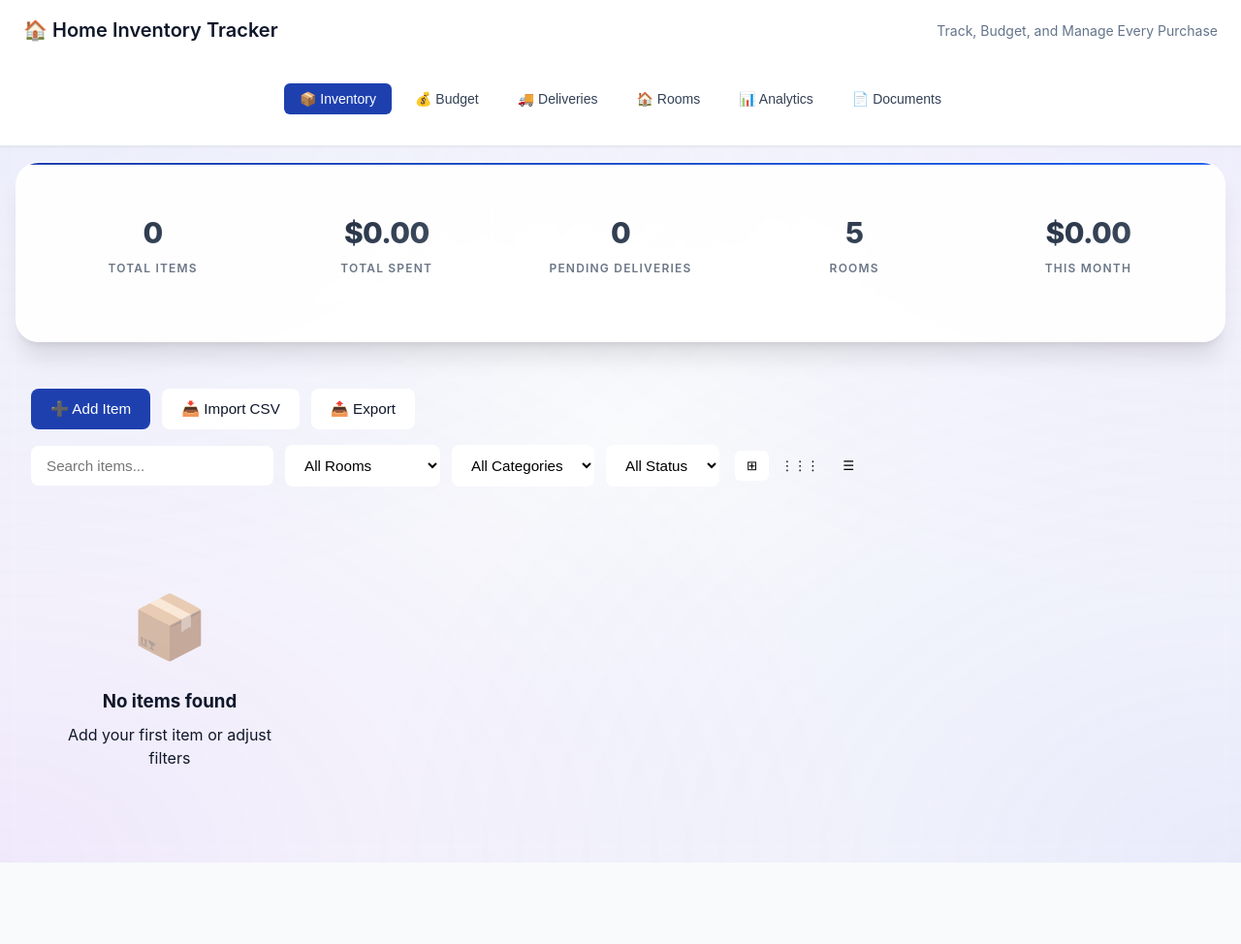
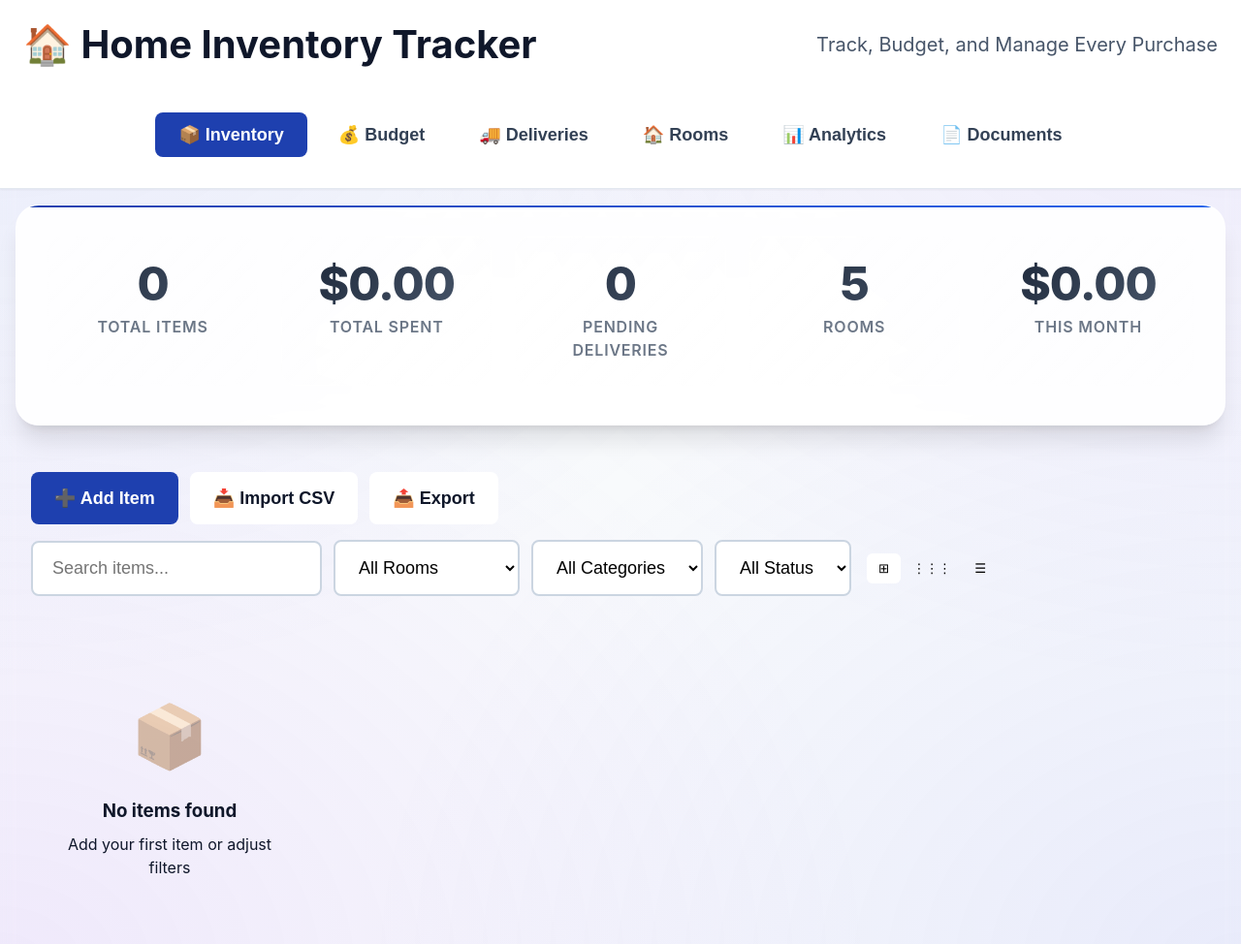
Before and after one commit to franzenjb/home-inventory-tracker, a website: page index.html in a window 1280 px wide. Shown: the whole page at 97% size. Before the commit the page ends 890 px from the top, so only its background shows below. Drawn offline with nearby package versions, Linux system fonts and the light colour scheme.

Commit message:
CRITICAL: Fix illegible tiny fonts
- Header title: 2.5rem (was 1.25rem)
- Tagline: 1.25rem (was 0.875rem)
- Navigation buttons: 1.125rem with 0.75rem padding
- Stat values: 3rem bold (was var(--font-size-3xl))
- Stat labels: 1rem (was 0.75rem)
- Action buttons: 1.125rem with 1rem padding
- Search/filters: 1.125rem with 1rem padding
- All text now readable and prominent

Fonts are now properly sized for actual readability.

```diff
--- a/styles.css
+++ b/styles.css
@@ -175,15 +175,15 @@ body {
 
 
 .header-content h1 {
-    font-size: 1.25rem;
-    font-weight: 600;
+    font-size: 2.5rem;
+    font-weight: 700;
     color: var(--gray-900);
     margin: 0;
 }
 
 .tagline {
-    color: var(--gray-500);
-    font-size: 0.875rem;
+    color: var(--gray-600);
+    font-size: 1.25rem;
     margin-left: 1rem;
 }
 
@@ -208,14 +208,14 @@ body {
 }
 
 .nav-btn {
-    padding: 0.5rem 1rem;
+    padding: 0.75rem 1.5rem;
     background: transparent;
     border: none;
     color: var(--gray-700);
-    font-size: 0.875rem;
-    font-weight: 500;
+    font-size: 1.125rem;
+    font-weight: 600;
     cursor: pointer;
-    border-radius: 0.375rem;
+    border-radius: 0.5rem;
     transition: all 0.15s;
     text-transform: none;
 }
@@ -310,10 +310,10 @@ body {
 
 .stat-value {
     display: block;
-    font-size: var(--font-size-3xl);
+    font-size: 3rem;
     font-weight: 800;
-    color: var(--gray-800);
-    line-height: var(--leading-none);
+    color: var(--gray-900);
+    line-height: 1;
     margin-bottom: var(--space-2);
     background: linear-gradient(135deg, var(--gray-800) 0%, var(--gray-600) 100%);
     -webkit-background-clip: text;
@@ -341,10 +341,10 @@ body {
 
 .stat-label {
     color: var(--gray-600);
-    font-size: var(--font-size-xs);
+    font-size: 1rem;
     font-weight: 600;
     text-transform: uppercase;
-    letter-spacing: 0.1em;
+    letter-spacing: 0.05em;
     opacity: 0.8;
     position: relative;
     z-index: 1;
@@ -388,13 +388,13 @@ body {
 
 /* Buttons */
 .btn {
-    padding: 0.75rem 1.25rem;
+    padding: 1rem 1.5rem;
     border: none;
     border-radius: 0.5rem;
-    font-size: 0.95rem;
+    font-size: 1.125rem;
     cursor: pointer;
-    transition: all 0.3s;
-    font-weight: 500;
+    transition: all 0.2s;
+    font-weight: 600;
     display: inline-flex;
     align-items: center;
     gap: 0.5rem;
@@ -423,11 +423,11 @@ body {
 
 /* Search Input */
 .search-input {
-    padding: 0.75rem 1rem;
-    border: 1px solid var(--light);
+    padding: 1rem 1.25rem;
+    border: 2px solid var(--gray-300);
     border-radius: 0.5rem;
-    font-size: 0.95rem;
-    min-width: 250px;
+    font-size: 1.125rem;
+    min-width: 300px;
     transition: border-color 0.3s;
 }
 
@@ -438,10 +438,10 @@ body {
 
 /* Filter Select */
 .filter-select {
-    padding: 0.75rem 1rem;
-    border: 1px solid var(--light);
+    padding: 1rem 1.25rem;
+    border: 2px solid var(--gray-300);
     border-radius: 0.5rem;
-    font-size: 0.95rem;
+    font-size: 1.125rem;
     background: var(--white);
     cursor: pointer;
 }
```
